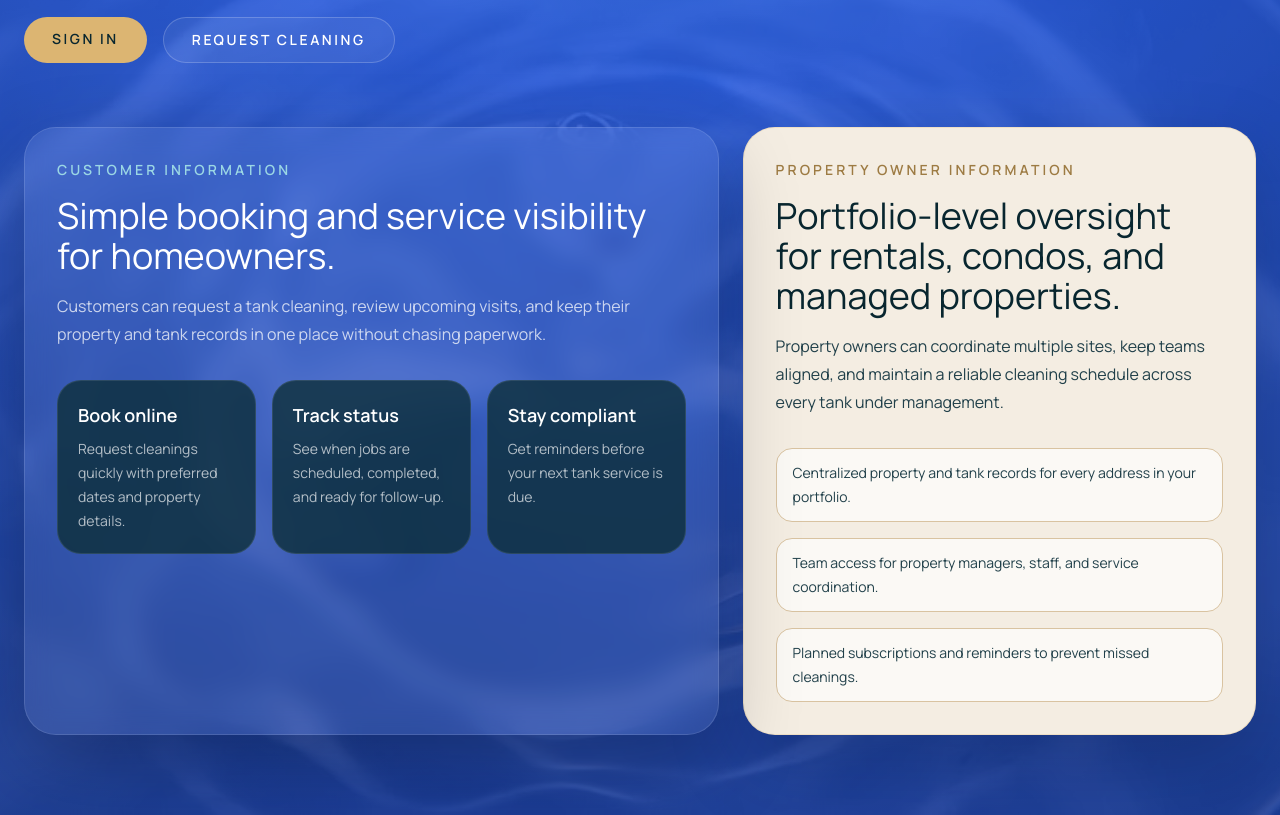
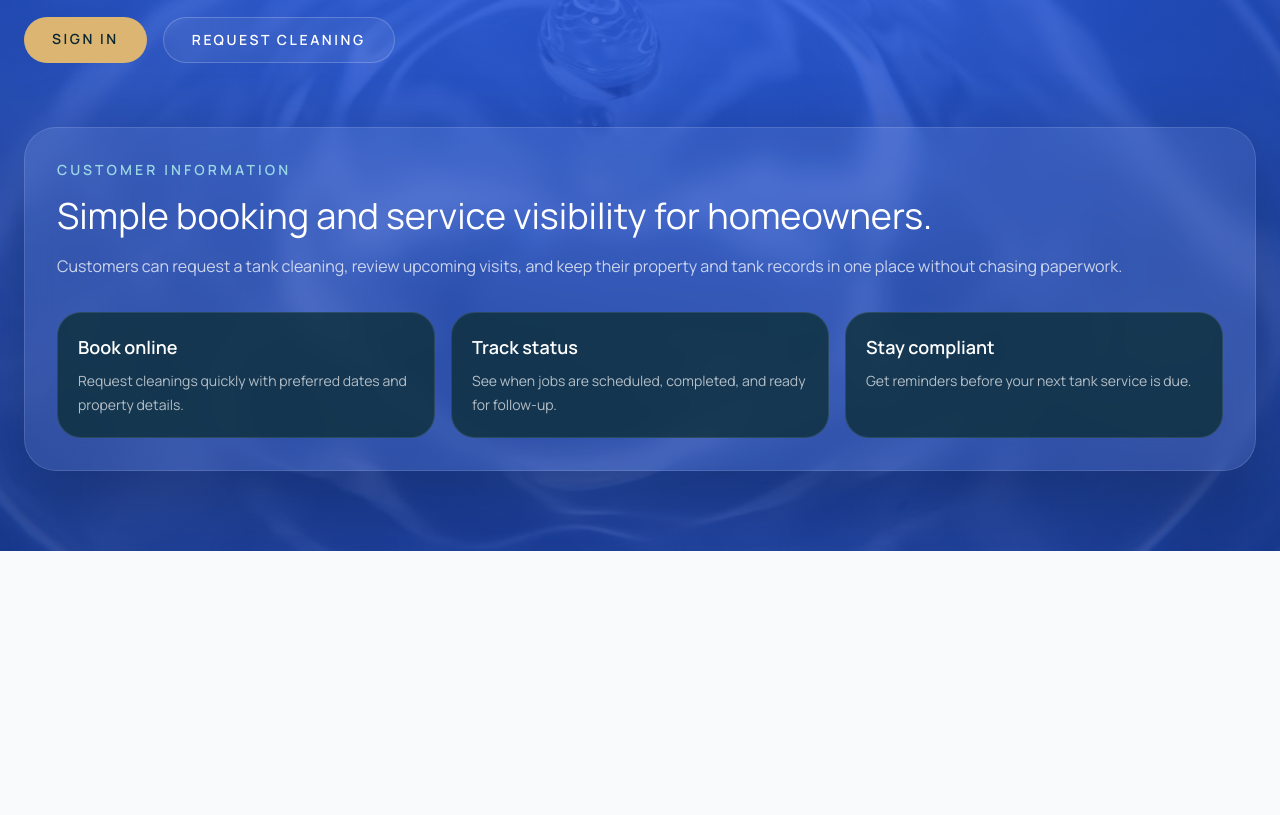
Before and after one commit to Markinbda/tanktech, a Next.js app in the folder apps/web/: page / in a window 1280 px wide. Shown: the part 620-1435 px from the top of the page. After the commit the page ends 1171 px from the top, so only its background shows below. Built offline with nearby package versions, Linux system fonts and the light colour scheme.

Commit message:
Remove property owner info section

```diff
--- a/apps/web/src/app/page.tsx
+++ b/apps/web/src/app/page.tsx
@@ -13,12 +13,6 @@ const customerFeatures = [
     title: "Stay compliant",
     description: "Get reminders before your next tank service is due.",
   },
-];
-
-const ownerBenefits = [
-  "Centralized property and tank records for every address in your portfolio.",
-  "Team access for property managers, staff, and service coordination.",
-  "Planned subscriptions and reminders to prevent missed cleanings.",
 ];
 
 type SectionIntroProps = {
@@ -59,18 +53,6 @@ function CustomerFeatureGrid() {
   );
 }
 
-function OwnerBenefitList() {
-  return (
-    <ul className="mt-8 space-y-4 text-sm leading-6 text-[#21404a]">
-      {ownerBenefits.map((benefit) => (
-        <li key={benefit} className="rounded-2xl border border-[#d9c3a1] bg-white/65 px-4 py-3">
-          {benefit}
-        </li>
-      ))}
-    </ul>
-  );
-}
-
 function CustomerInfoSection() {
   return (
     <section
@@ -84,23 +66,6 @@ function CustomerInfoSection() {
         tone="light"
       />
       <CustomerFeatureGrid />
-    </section>
-  );
-}
-
-function PropertyOwnerInfoSection() {
-  return (
-    <section
-      id="property-owner-info"
-      className="rounded-[2rem] border border-[#dcb572]/25 bg-[#f4ede2] p-8 text-[#08262f] shadow-[0_30px_80px_rgba(0,0,0,0.18)]"
-    >
-      <SectionIntro
-        eyebrow="Property Owner Information"
-        title="Portfolio-level oversight for rentals, condos, and managed properties."
-        body="Property owners can coordinate multiple sites, keep teams aligned, and maintain a reliable cleaning schedule across every tank under management."
-        tone="dark"
-      />
-      <OwnerBenefitList />
     </section>
   );
 }
@@ -144,9 +109,8 @@ export default function Home() {
           </div>
         </div>
 
-        <div className="mt-16 grid gap-6 lg:grid-cols-[1.15fr_0.85fr]">
+        <div className="mt-16">
           <CustomerInfoSection />
-          <PropertyOwnerInfoSection />
         </div>
       </section>
     </main>
--- a/apps/web/src/components/app-nav.tsx
+++ b/apps/web/src/components/app-nav.tsx
@@ -13,7 +13,6 @@ const appLinks = [
 
 const marketingLinks = [
   { href: "/#customer-info", label: "Customer Info" },
-  { href: "/#property-owner-info", label: "Property Owner Info" },
 ];
 
 export function AppNav() {
```
